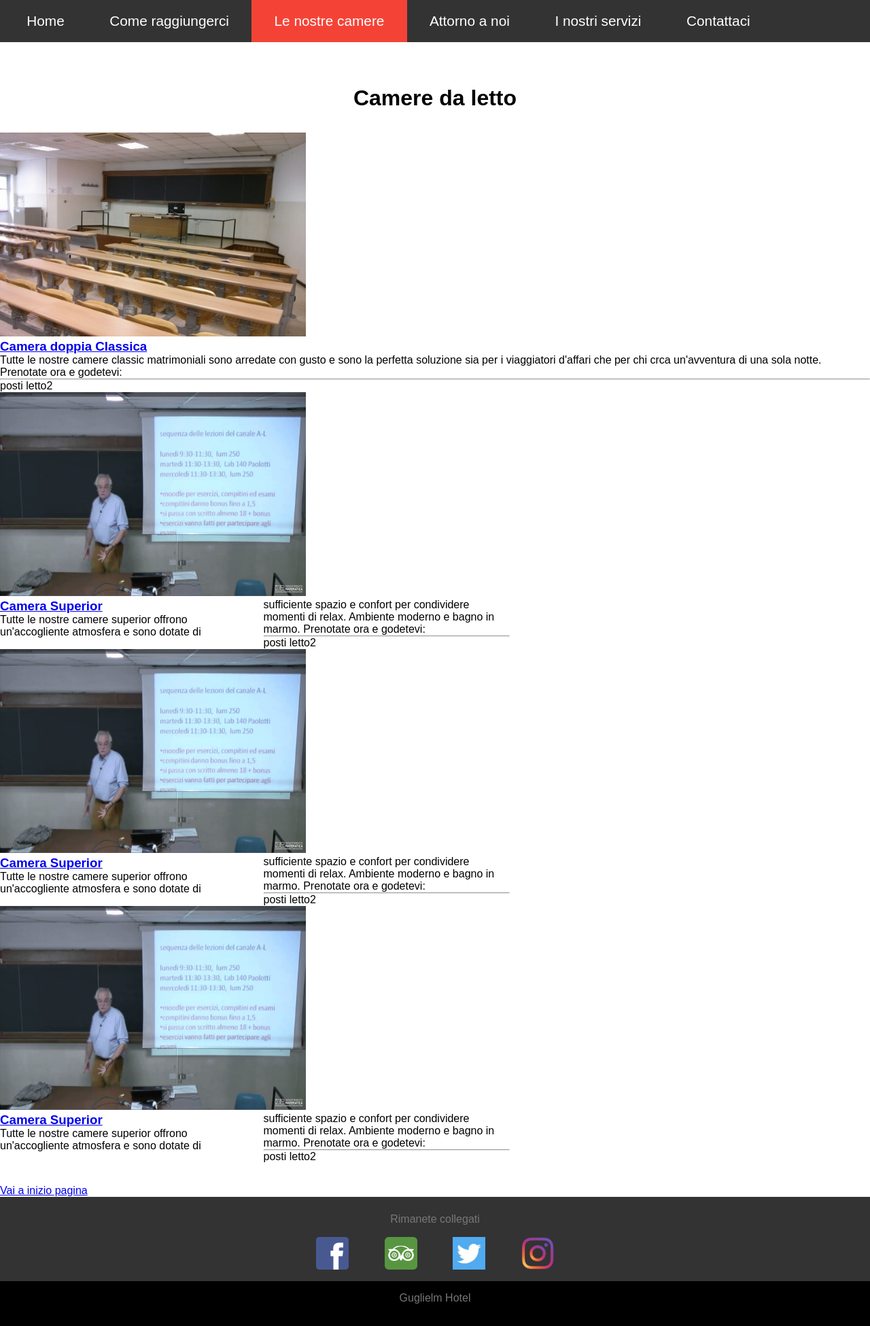
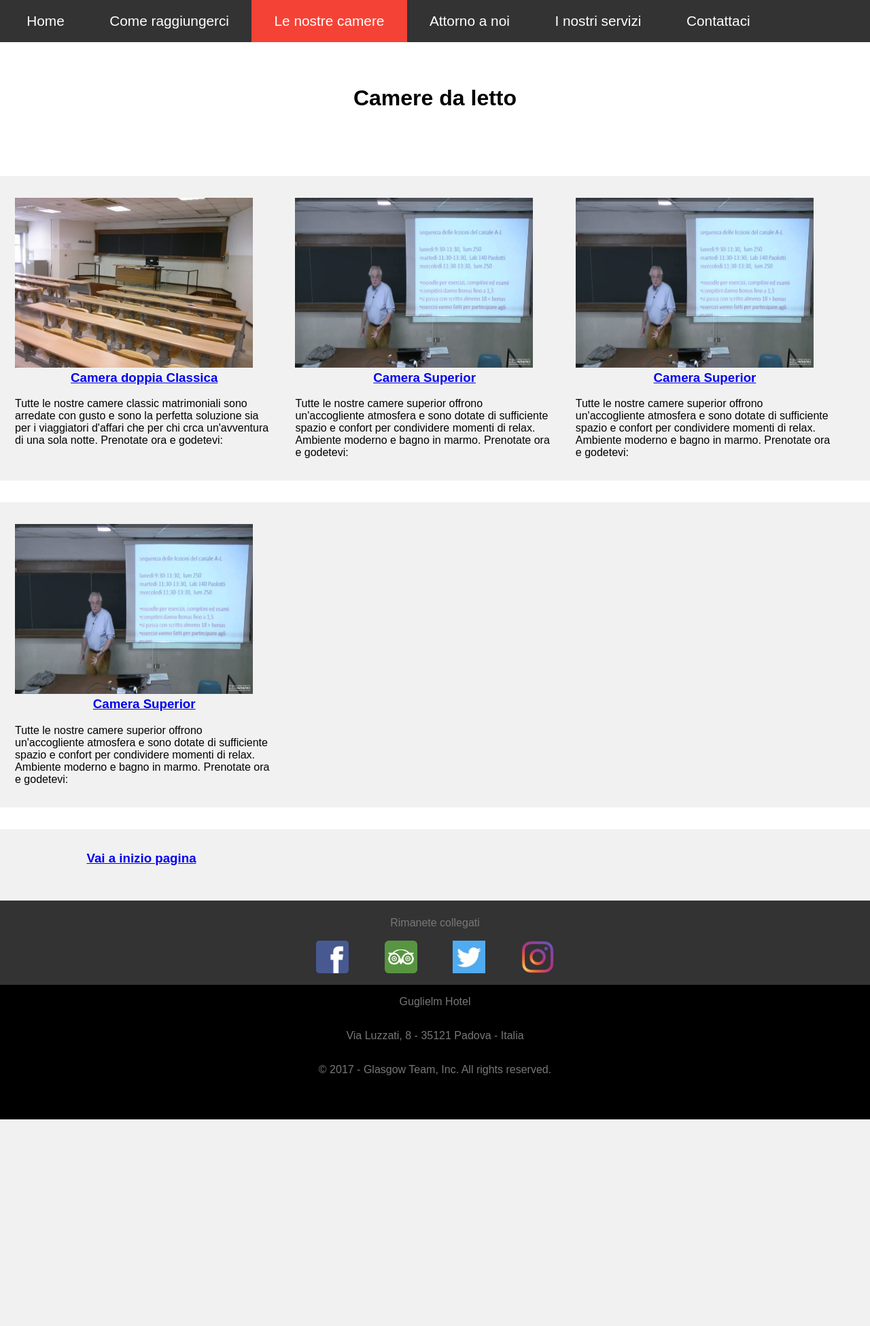
Before and after one commit to lunhilion/GuglielmHotel, a PHP site: page /Le_stanza.html in a window 1280 px wide. Shown: the part 116-2067 px from the top of the page at 68% size. After the commit the page ends 1763 px from the top, so only its background shows below. Run offline with PHP 8.4, Linux system fonts and the light colour scheme; some web fonts are replaced.

Commit message:
Piccola modifica a Le_stanze.html

```diff
--- a/Le_stanza.html
+++ b/Le_stanza.html
@@ -25,26 +25,20 @@
           <li><a class="not-active" href="contatti.html">Contattaci</a></li>
         </ul>
     </div>
-    <!--
-    <div class="label">
-		<div class="input input-check icon-calendar" style="width: 117.625px;">"2017-12-12"</div>
-		<div class="input input-check icon-calendar" style="width: 117.625px;">"2017-12-13"</div>
-		<div class="input input-check-people noselected" style="width: 267.5px;"></div> boooh::before "1 camera, 1 adulto, 0 bambini
-		<button class="click-effect">Prenota ora</button>
-	</div>
-	-->
+
 	<div class="tile">
 		<div class="inner">
-			<header><h1>Camere da letto</h1></header>
+			<h1>Camere da letto</h1>
 		</div>
-		<div class="clearfix"></div>
-			<div class="room-image">
+	</div>
+
+	<div class="tile BG-gray">
+		<div class="inner">
+			<div class="column">
+				<a href="img/Luf1_1.html">
+				<img src="img/Luf1_1.jpg" alt="Aula Luf1">
+				</a>
 				<div class="room">
-					<a href="img/Luf1_1.html">
-					<img src="img/Luf1_1.jpg" alt="Aula Luf1" width="450" height="300" >
-					</a>
-				</div>
-				<div class="room-meta">
 					<h3 class="heading">
 						<a href="img/Luf1_1.html">Camera doppia Classica</a>
 					</h3>
@@ -53,18 +47,12 @@
 						Tutte le nostre camere classic matrimoniali sono arredate con gusto e sono la perfetta soluzione sia per i viaggiatori d'affari che per chi crca un'avventura di una sola notte. Prenotate ora e godetevi:
 					</p>
 				</div>
-					<div class="attributes">
-						<hr>
-						<a>posti letto<span >2</span></a>
 				</div>
 			</div>
-			</div>
-			<div class="room-image">
-				<div class="room">
+			<div class="column">
 				<a href="img/Lum250_1.html">
 				<img src="img/Lum250_1.jpg" alt="Aula Lum250" width="450" height="300">
 				</a>
-				</div>
 				<div class="room">
 					<h3 class="heading">
 						<a href="img/Luf250_1.html">Camera Superior</a>
@@ -74,18 +62,12 @@
 						Tutte le nostre camere superior offrono un'accogliente atmosfera e sono dotate di sufficiente spazio e confort per condividere momenti di relax. Ambiente moderno e bagno in marmo. Prenotate ora e godetevi:
 					</p>
 				</div>
-					<div class="attributes">
-						<hr>
-							<a>posti letto<span>2</span></a>
 				</div>
 			</div>
-			</div>
-			<div class="room-image">
-				<div class="room">
+			<div class="column">
 				<a href="img/Lum250_1.html">
 				<img src="img/Lum250_1.jpg" alt="Aula Lum250" width="450" height="300" >
 				</a>
-				</div>
 				<div class="room">
 					<h3 class="heading">
 						<a href="img/Luf250_1.html">Camera Superior</a>
@@ -95,17 +77,16 @@
 						Tutte le nostre camere superior offrono un'accogliente atmosfera e sono dotate di sufficiente spazio e confort per condividere momenti di relax. Ambiente moderno e bagno in marmo. Prenotate ora e godetevi:
 					</p>
 				</div>
-					<div class="attributes">
-						<hr>
-							<a>posti letto<span>2</span></a>
 				</div>
 			</div>
 		</div>
-			<div class="room-image">
-				<div class="room">
-					<a href="img/Lum250_1.html"></a>
-					<img src="img/Lum250_1.jpg" alt="Aula Lum250" width="450" height="300">
 	</div>
+	<div class="tile BG-gray">
+		<div class="inner">
+			<div class="column">
+				<a href="img/Lum250_1.html">
+				<img src="img/Lum250_1.jpg" alt="Aula Lum250" width="450" height="300" >
+				</a>
 				<div class="room">
 					<h3 class="heading">
 						<a href="img/Luf250_1.html">Camera Superior</a>
@@ -115,15 +96,20 @@
 						Tutte le nostre camere superior offrono un'accogliente atmosfera e sono dotate di sufficiente spazio e confort per condividere momenti di relax. Ambiente moderno e bagno in marmo. Prenotate ora e godetevi:
 					</p>
 				</div>
-					<div class="attributes">
-						<hr>
-							<a>posti letto<span>2</span></a>
 				</div>
 			</div>
 		</div>
 	</div>
 
+	<div class="tile BG-gray">
+		<div class="column">
+			<h3>
 				<a href="#inizio">Vai a inizio pagina</a>
+			</h3>
+		</div>
+	</div>
+
+
 
 
 	<div id="footer">
--- a/contatti.html
+++ b/contatti.html
@@ -24,7 +24,7 @@
           <li><a class="not-active" href="Le_stanza.html">Le nostre camere</a></li>
           <li><a class="not-active" href="dintorni.html">Attorno a noi</a></li>
           <li><a class="not-active" href="servizi.html">I nostri servizi</a></li>
-          <li><a class="active" href="contattaci.html">Contattaci</a></li>
+          <li><a class="active">Contattaci</a></li>
         </ul>
     </div>
 
--- a/css/style.css
+++ b/css/style.css
@@ -56,7 +56,7 @@ html, body {
 
 .tile h2 {
     text-align: center;
-    font-variant: small-caps; /*da vardare  se si vuole così*/
+    font-variant: small-caps; /*da vardare se si vuole così*/
 }
 
 .map iframe{
@@ -75,6 +75,12 @@ html, body {
     margin-bottom: 1em;
     text-align: center;
 }
+
+.column img{
+    width:350px;
+    height:250px;
+}
+
 
 .BG-gray {
     background-color: #f1f1f1;
@@ -155,14 +161,3 @@ html, body {
     padding-right: 1.5em;
     width: 3em;
 }
-
-/* ----css per Le_stanza.html  CSS3 ??---------*/
-.room{
-width: 750px;
--webkit-column-count: 2;
--webkit-column-gap:25px;
--moz-column-count: 2;
--moz-column-gap:25px;
-column-count: 2;
-column-gap: 25px;
-}
--- a/index.html
+++ b/index.html
@@ -21,7 +21,7 @@
 
     <div id="navbar">
         <ul class="inner">
-          <li><a class="active" href="index.html">Home</a></li>
+          <li><a class="active">Home</a></li>
           <li><a class="not-active" href="Come_raggiungerci.html">Come raggiungerci</a></li>
           <li><a class="not-active" href="Le_stanza.html">Le nostre camere</a></li>
           <li><a class="not-active" href="dintorni.html">Attorno a noi</a></li>
```
Also changed, not shown: Come_raggiungerci.html (+4 -44 lines). Lines whose indentation alone changed are shown as unchanged.
